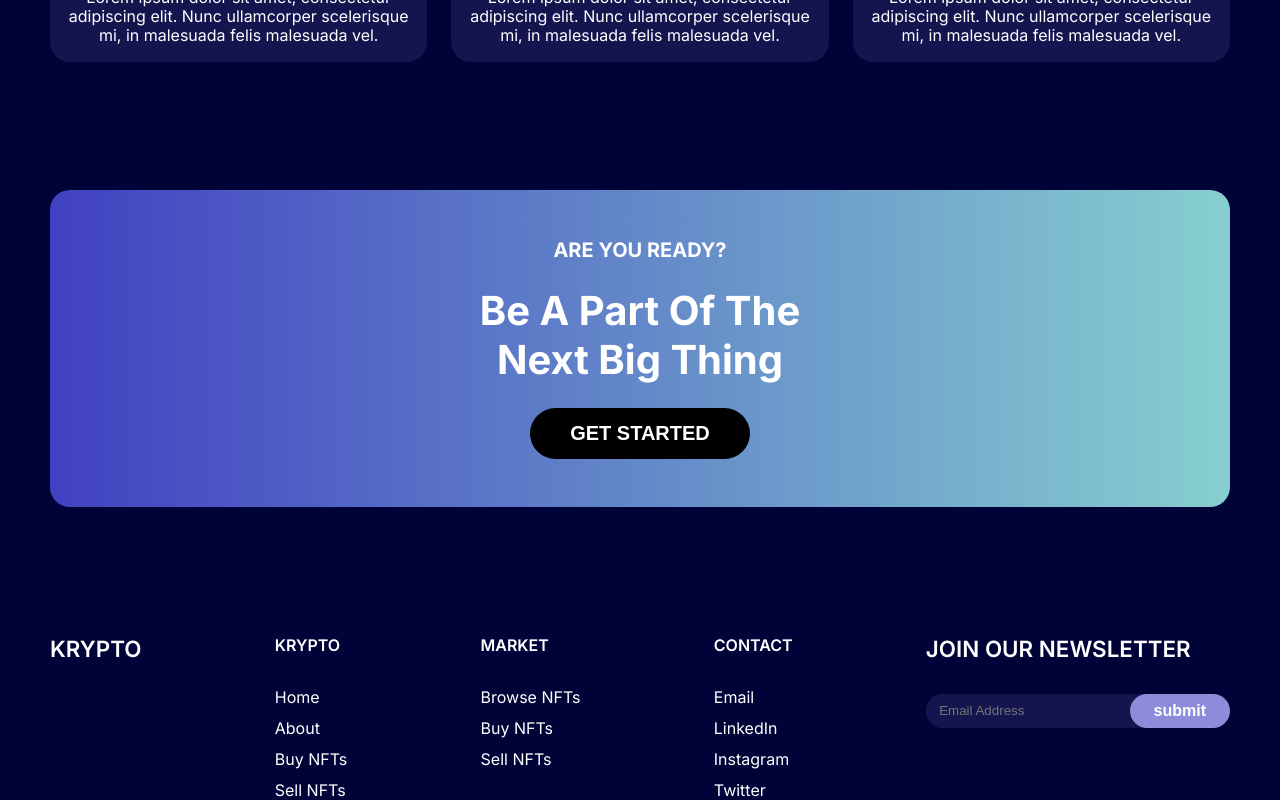
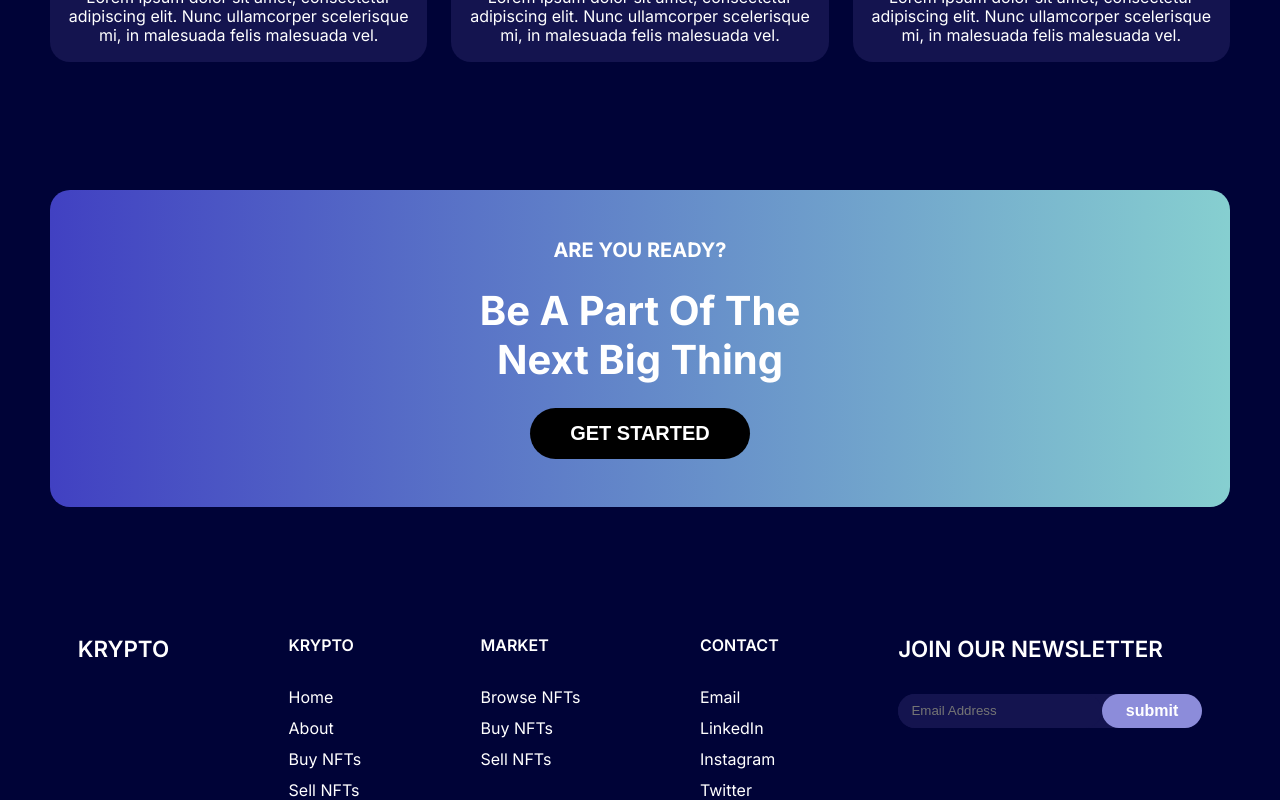
Before and after one commit to AvishkaUmayanga/next-design, a Next.js app: page / in a window 1280 px wide. Shown: the part 2576-3376 px from the top of the page. Built offline with nearby package versions, Linux system fonts and the light colour scheme.

Commit message:
Update footer.module.css

```diff
--- a/app/components/footer/footer.module.css
+++ b/app/components/footer/footer.module.css
@@ -1,7 +1,8 @@
 .footerContainer{
     display: flex;
     flex-wrap: wrap;
-    justify-content: space-between;
+    gap: 4em;
+    justify-content: space-around;
     row-gap: 3em;
 }
 
```
